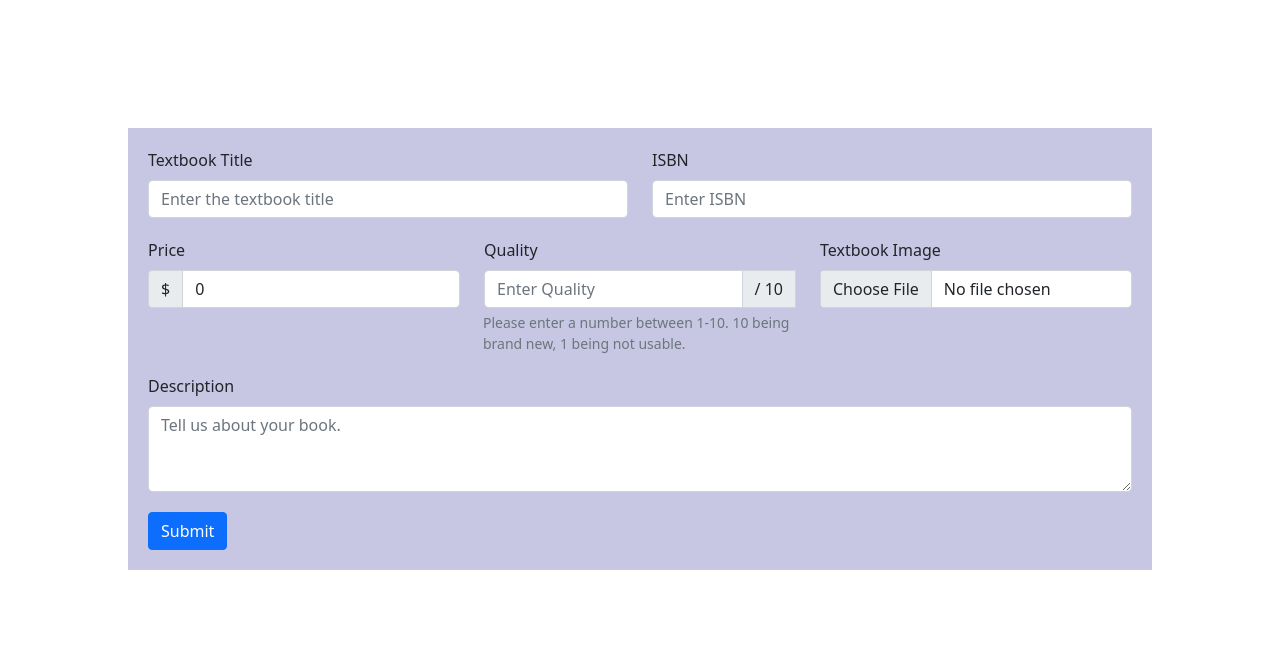
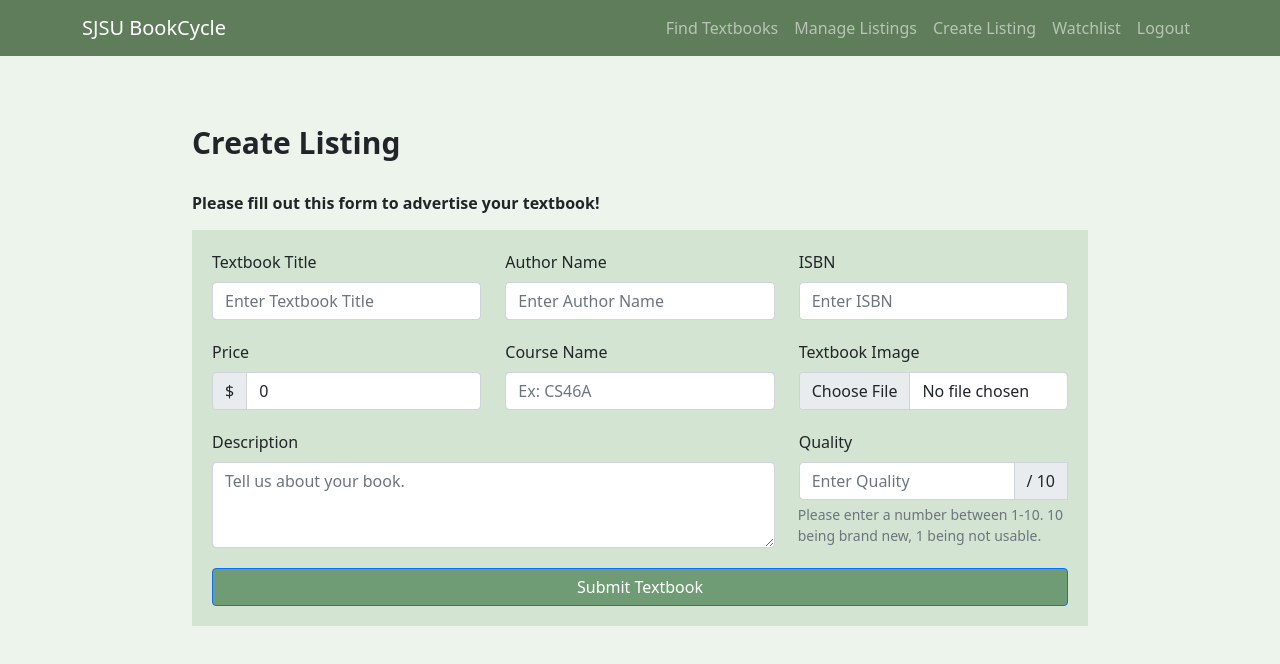
Before and after one commit to Annabel1054/CMPE133Project, a React (Create React App) app in the folder frontend/: page /listingForm in a window 1280 px wide. Shown: the top 664 px of the page. Built offline with nearby package versions, Linux system fonts and the light colour scheme.

Commit message:
Finished the Create Listing page, added 2 navbar components, linked the navbar to respective pages

```diff
--- a/frontend/src/App.js
+++ b/frontend/src/App.js
@@ -1,4 +1,5 @@
 import React, { useState, useEffect } from 'react';
+import NavBar from './Components/Navbar/Navbar';
 
 function App() {
 
@@ -17,7 +18,8 @@ function App() {
 
   return (
     <div>
-      <div>CMPE133 Project</div>
+      <NavBar />
+      <div>CMPE133 Project HOME PAGE</div>
       {(typeof data.members === 'undefined') ? (
         <p> loading ... </p>
       ) : (
--- /dev/null
+++ b/frontend/src/Components/FindTextbooks/findTextbooks.js
@@ -0,0 +1,11 @@
+import LoggedInNavBar from "../Navbar/LoggedInNavbar";
+
+export default function FindTextbooks() {
+
+    return (
+        <div>
+            <LoggedInNavBar />
+            FIND TEXTBOOKS PAGE
+        </div >
+    );
+};
--- a/frontend/src/Components/ListingForm/listingForm.js
+++ b/frontend/src/Components/ListingForm/listingForm.js
@@ -1,10 +1,13 @@
 import { useState } from 'react';
 import { Button, Row, Form, InputGroup, FormControl } from 'react-bootstrap';
 import './styles.css';
+import NavBarLoggedIn from '../Navbar/LoggedInNavbar';
 
 export default function ListingForm() {
     const [title, setTitle] = useState('');
     const [isbn, setIsbn] = useState('');
+    const [author, setAuthor] = useState('');
+    const [course, setCourse] = useState('');
     const [quality, setQuality] = useState('');
     const [image, setImage] = useState('');
     const [price, setPrice] = useState(0);
@@ -18,23 +21,38 @@ export default function ListingForm() {
         console.log("Image: " + image);
         console.log("Price: " + price);
         console.log("Description: " + description);
+        console.log("Author Name: " + author);
+        console.log("Course Name: " + course);
         // Add a POST method to backend to submit textbook listing.
     }
 
     return (
-        <div>
-            <Form className='formContainer' onSubmit={onSubmit}>
+        <div className="background">
+            <NavBarLoggedIn />
+            <div className="header">Create Listing</div>
+            <div className='formContainer'>
+                <div className="instructions">Please fill out this form to advertise your textbook!</div>
+                <Form className='form' onSubmit={onSubmit}>
                     <Row className='row'>
-                    <Form.Group className="col-md-6">
+                        <Form.Group className="col-md-4">
                             <Form.Label>Textbook Title</Form.Label>
                             <Form.Control
                                 id="textbookTitle"
                                 value={title}
                                 onChange={e => setTitle(e.target.value)}
-                            placeholder="Enter the textbook title"
+                                placeholder="Enter Textbook Title"
                             />
                         </Form.Group>
-                    <Form.Group className="col-md-6">
+                        <Form.Group className="col-md-4">
+                            <Form.Label>Author Name</Form.Label>
+                            <Form.Control
+                                id="author"
+                                placeholder="Enter Author Name"
+                                value={author}
+                                onChange={e => setAuthor(e.target.value)}
+                            />
+                        </Form.Group>
+                        <Form.Group className="col-md-4">
                             <Form.Label>ISBN</Form.Label>
                             <Form.Control
                                 id="isbn"
@@ -59,6 +77,38 @@ export default function ListingForm() {
                             </InputGroup>
                         </Form.Group>
                         <Form.Group className="col-md-4">
+                            <Form.Label>Course Name</Form.Label>
+                            <Form.Control
+                                id="course"
+                                placeholder="Ex: CS46A"
+                                value={course}
+                                onChange={e => setCourse(e.target.value)}
+                            />
+                        </Form.Group>
+                        <Form.Group className="col-md-4">
+                            <Form.Label>Textbook Image</Form.Label>
+                            <Form.Control
+                                type="file"
+                                accept="image/*"
+                                id="textbookImage"
+                                value={image}
+                                onChange={e => setImage(e.target.value)}
+                            />
+                        </Form.Group>
+                    </Row>
+                    <Row className='row'>
+                        <Form.Group className="col-md-8">
+                            <Form.Label>Description</Form.Label>
+                            <Form.Control
+                                as="textarea"
+                                rows={3}
+                                id="description"
+                                placeholder="Tell us about your book."
+                                value={description}
+                                onChange={e => setDescription(e.target.value)}
+                            />
+                        </Form.Group>
+                        <Form.Group className="col-md-4">
                             <Form.Label>Quality</Form.Label>
                             <InputGroup>
                                 <Form.Control
@@ -75,35 +125,11 @@ export default function ListingForm() {
                                     10 being brand new, 1 being not usable.
                                 </Form.Text>
                             </InputGroup>
-
-                    </Form.Group>
-
-                    <Form.Group className="col-md-4">
-                        <Form.Label>Textbook Image</Form.Label>
-                        <Form.Control
-                            type="file"
-                            accept="image/*"
-                            id="textbookImage"
-                            value={image}
-                            onChange={e => setImage(e.target.value)}
-                        />
                         </Form.Group>
                     </Row>
-                <Row className='row'>
-                    <Form.Group>
-                        <Form.Label>Description</Form.Label>
-                        <Form.Control
-                            as="textarea"
-                            rows={3}
-                            id="description"
-                            placeholder="Tell us about your book."
-                            value={description}
-                            onChange={e => setDescription(e.target.value)}
-                        />
-                    </Form.Group>
-                </Row>
-                <Button type="submit">Submit</Button>
+                    <Button className="submitButton" type="submit">Submit Textbook</Button>
                 </Form>
+            </div>
         </div >
     );
 };
--- a/frontend/src/Components/ListingForm/styles.css
+++ b/frontend/src/Components/ListingForm/styles.css
@@ -1,11 +1,37 @@
 .formContainer {
-    width: 80%;
-    background-color: rgb(199, 199, 227);
+    width: 70%;
+    margin-left: 15%;
+    margin-top: 2%;
+}
+
+.form {
+    background-color: #D3E5D2;
     padding: 20px;
-    margin-left: 10%;
-    margin-top: 10%;
 }
 
 .row {
     margin-bottom: 20px;
 }
+
+.background {
+    background-color: #EDF4EC;
+    height: 100vh;
+}
+
+.submitButton {
+    background-color: #6F9C74 !important;
+    color: white;
+    width: 100%;
+}
+
+.header {
+    font-size: 30px;
+    margin-left: 15%;
+    margin-top: 5%;
+    font-weight: 600;
+}
+
+.instructions {
+    margin-bottom: 15px;
+    font-weight: 600;
+}
--- a/frontend/src/Components/Login/Login.js
+++ b/frontend/src/Components/Login/Login.js
@@ -0,0 +1,11 @@
+import NavBar
+    from "../Navbar/Navbar";
+export default function LoginPage() {
+
+    return (
+        <div>
+            <NavBar />
+            LOGIN PAGE
+        </div >
+    );
+};
--- /dev/null
+++ b/frontend/src/Components/ManageListings/manageListings.js
@@ -0,0 +1,11 @@
+import LoggedInNavBar from "../Navbar/LoggedInNavbar";
+
+export default function ManageListings() {
+
+    return (
+        <div>
+            <LoggedInNavBar />
+            MANAGE LISTINGS PAGE
+        </div >
+    );
+};
--- /dev/null
+++ b/frontend/src/Components/Navbar/LoggedInNavbar.js
@@ -0,0 +1,24 @@
+import { Navbar, Nav } from "react-bootstrap";
+import { Container } from "react-bootstrap";
+import './styles.css';
+
+export default function NavBarLoggedIn() {
+    return (
+        <Navbar className="navbar-background" variant="dark">
+            <Container>
+                <Navbar.Brand href="/">SJSU BookCycle</Navbar.Brand>
+                <Navbar.Toggle aria-controls="responsive-navbar-nav" />
+                <Navbar.Collapse id="responsive-navbar-nav">
+                    <Nav className="me-auto"></Nav>
+                    <Nav>
+                        <Nav.Link href="/findTextbooks">Find Textbooks</Nav.Link>
+                        <Nav.Link href="/manageListings">Manage Listings</Nav.Link>
+                        <Nav.Link href="/listingForm">Create Listing</Nav.Link>
+                        <Nav.Link href="/watchlist">Watchlist</Nav.Link>
+                        <Nav.Link href="/">Logout</Nav.Link>
+                    </Nav>
+                </Navbar.Collapse>
+            </Container>
+        </Navbar>
+    );
+}
--- /dev/null
+++ b/frontend/src/Components/Navbar/Navbar.js
@@ -0,0 +1,21 @@
+import { Navbar, Nav } from "react-bootstrap";
+import { Container } from "react-bootstrap";
+import './styles.css';
+
+export default function NavBar() {
+    return (
+        <Navbar className="navbar-background" variant="dark">
+            <Container>
+                <Navbar.Brand href="/">SJSU BookCycle</Navbar.Brand>
+                <Navbar.Toggle aria-controls="responsive-navbar-nav" />
+                <Navbar.Collapse id="responsive-navbar-nav">
+                    <Nav className="me-auto"></Nav>
+                    <Nav>
+                        <Nav.Link href="/login">Login</Nav.Link>
+                        <Nav.Link href="/signup">Sign Up</Nav.Link>
+                    </Nav>
+                </Navbar.Collapse>
+            </Container>
+        </Navbar>
+    );
+}
--- /dev/null
+++ b/frontend/src/Components/Navbar/styles.css
@@ -0,0 +1,15 @@
+.navlinks {
+    display: "flex";
+}
+
+/* .link {
+    textDecoration: "none",
+        color: '#363D21',
+        fontSize: "17px",
+        fontWeight: "bold",
+        marginLeft: 40,
+} */
+
+.navbar-background {
+    background-color: #5F7D5A;
+}
--- a/frontend/src/Components/Registration/Registration.js
+++ b/frontend/src/Components/Registration/Registration.js
@@ -0,0 +1,11 @@
+import NavBar from "../Navbar/Navbar";
+
+export default function SignUpPage() {
+
+    return (
+        <div>
+            <NavBar />
+            Sign Up Page
+        </div >
+    );
+};
--- /dev/null
+++ b/frontend/src/Components/Watchlist/watchlist.js
@@ -0,0 +1,11 @@
+import LoggedInNavBar from "../Navbar/LoggedInNavbar";
+
+export default function Watchlist() {
+
+    return (
+        <div>
+            <LoggedInNavBar />
+            WATCHLIST PAGE
+        </div >
+    );
+};
```
Also changed, not shown: frontend/src/index.js (+10 -0 lines). Lines whose indentation alone changed are shown as unchanged.
